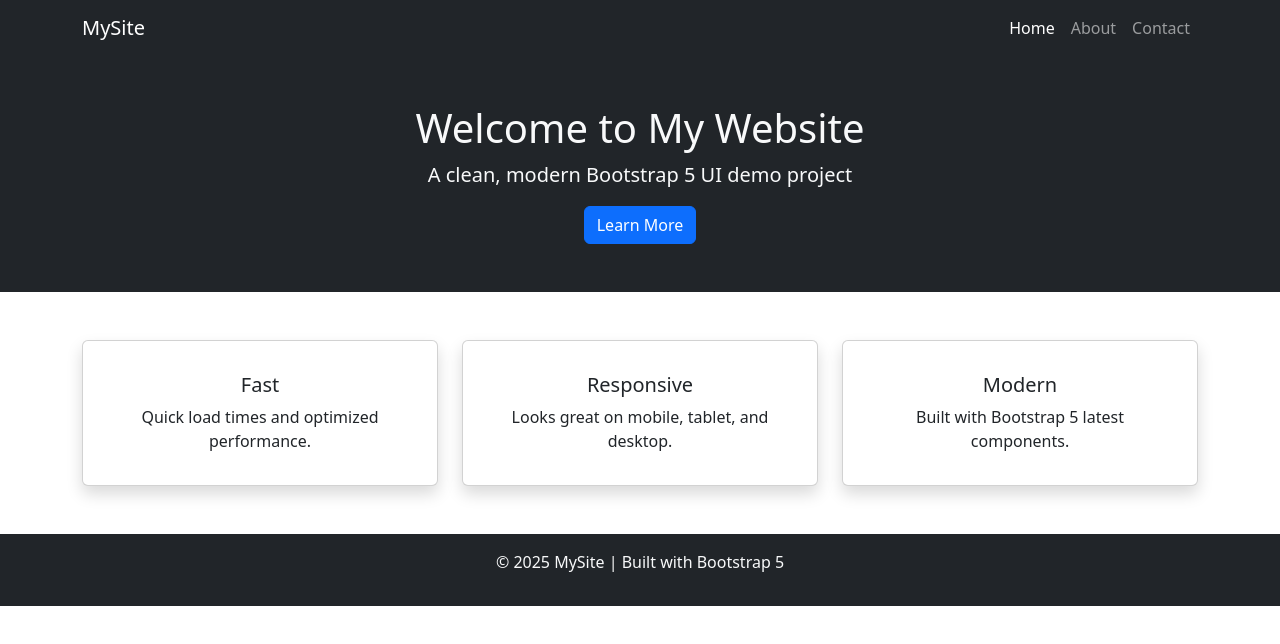
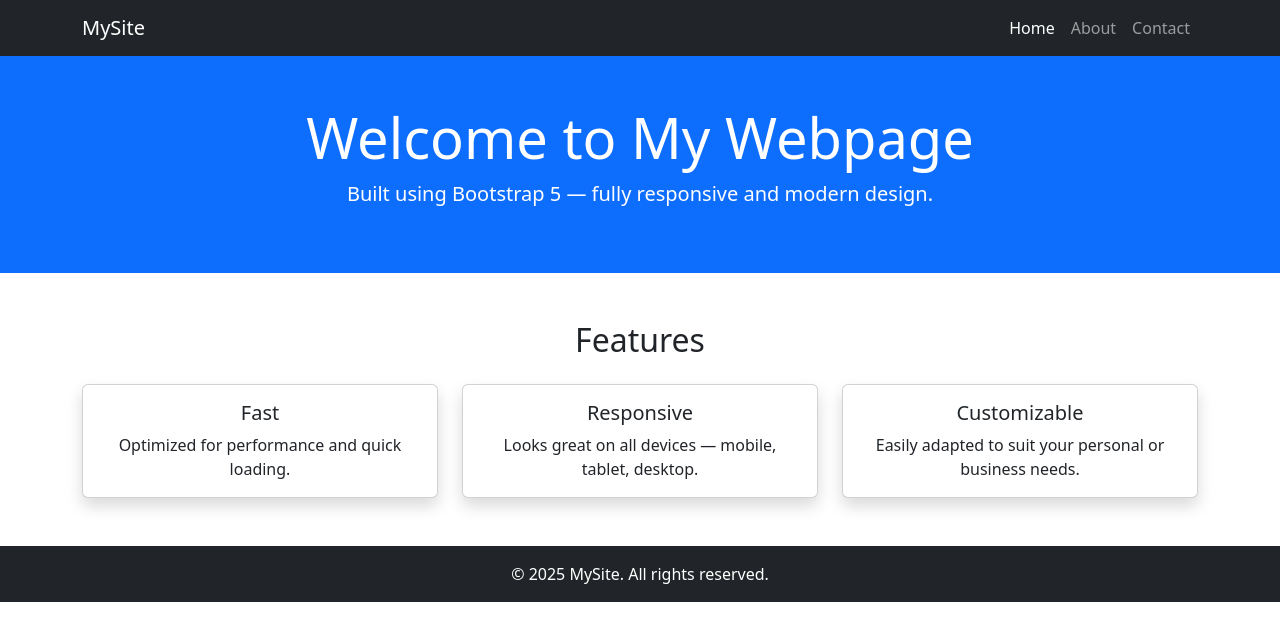
Before and after one commit to manisha3653-987/webpage-1, a plain HTML site: page index.html in a window 1280 px wide. Drawn offline with nearby package versions, Linux system fonts and the light colour scheme.

Commit message:
Add files via upload

```diff
--- a/index.html
+++ b/index.html
@@ -1,16 +1,16 @@
 <!DOCTYPE html>
 <html lang="en">
 <head>
-  <meta charset="UTF-8">
-  <meta name="viewport" content="width=device-width, initial-scale=1">
-  <title>Home - Bootstrap Project</title>
-  <link href="https://cdn.jsdelivr.net/npm/bootstrap@5.3.2/dist/css/bootstrap.min.css" rel="stylesheet">
+  <meta charset="UTF-8" />
+  <meta name="viewport" content="width=device-width, initial-scale=1.0" />
+  <title>Home | Webpage</title>
+  <link href="https://cdn.jsdelivr.net/npm/bootstrap@5.3.2/dist/css/bootstrap.min.css" rel="stylesheet" />
 </head>
 <body>
   <!-- Navbar -->
   <nav class="navbar navbar-expand-lg navbar-dark bg-dark">
     <div class="container">
-      <a class="navbar-brand" href="index.html">MySite</a>
+      <a class="navbar-brand" href="#">MySite</a>
       <button class="navbar-toggler" type="button" data-bs-toggle="collapse" data-bs-target="#navbarNav">
         <span class="navbar-toggler-icon"></span>
       </button>
@@ -24,46 +24,50 @@
     </div>
   </nav>
 
-  <!-- Hero Section -->
-  <div class="bg-dark text-light p-5 text-center">
-    <h1>Welcome to My Website</h1>
-    <p class="lead">A clean, modern Bootstrap 5 UI demo project</p>
-    <a href="about.html" class="btn btn-primary">Learn More</a>
+  <!-- Hero -->
+  <section class="bg-primary text-white text-center py-5">
+    <div class="container">
+      <h1 class="display-4">Welcome to My Webpage</h1>
+      <p class="lead">Built using Bootstrap 5 — fully responsive and modern design.</p>
     </div>
+  </section>
 
-  <!-- Features Section -->
-  <div class="container my-5">
-    <div class="row text-center">
+  <!-- Features -->
+  <section class="py-5">
+    <div class="container text-center">
+      <h2 class="mb-4">Features</h2>
+      <div class="row g-4">
         <div class="col-md-4">
-        <div class="card p-3 shadow">
+          <div class="card h-100 shadow">
             <div class="card-body">
               <h5 class="card-title">Fast</h5>
-            <p class="card-text">Quick load times and optimized performance.</p>
+              <p class="card-text">Optimized for performance and quick loading.</p>
             </div>
           </div>
         </div>
         <div class="col-md-4">
-        <div class="card p-3 shadow">
+          <div class="card h-100 shadow">
             <div class="card-body">
               <h5 class="card-title">Responsive</h5>
-            <p class="card-text">Looks great on mobile, tablet, and desktop.</p>
+              <p class="card-text">Looks great on all devices — mobile, tablet, desktop.</p>
             </div>
           </div>
         </div>
         <div class="col-md-4">
-        <div class="card p-3 shadow">
+          <div class="card h-100 shadow">
             <div class="card-body">
-            <h5 class="card-title">Modern</h5>
-            <p class="card-text">Built with Bootstrap 5 latest components.</p>
+              <h5 class="card-title">Customizable</h5>
+              <p class="card-text">Easily adapted to suit your personal or business needs.</p>
             </div>
           </div>
         </div>
       </div>
     </div>
+  </section>
 
   <!-- Footer -->
-  <footer class="bg-dark text-light text-center p-3">
-    <p>© 2025 MySite | Built with Bootstrap 5</p>
+  <footer class="bg-dark text-white text-center py-3">
+    <p class="mb-0">© 2025 MySite. All rights reserved.</p>
   </footer>
 
   <script src="https://cdn.jsdelivr.net/npm/bootstrap@5.3.2/dist/js/bootstrap.bundle.min.js"></script>
```
Also changed, not shown: about.html (+14 -30 lines), contact.html (+27 -25 lines), 1 other file. Lines whose indentation alone changed are shown as unchanged.
